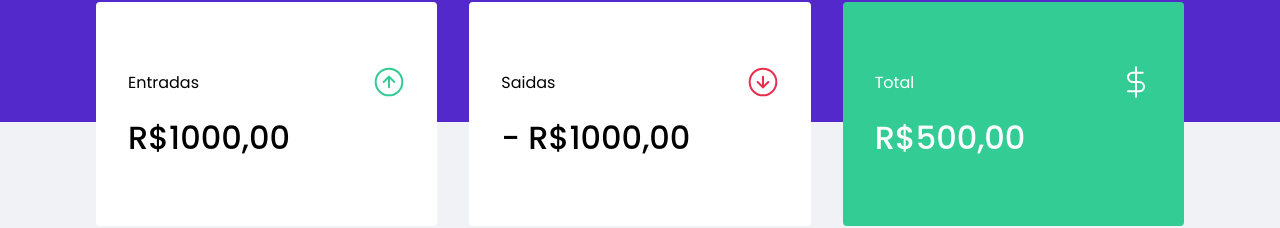
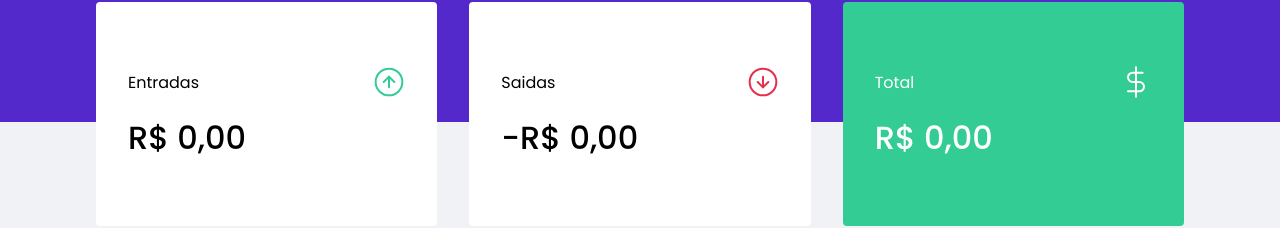
Before and after one commit to LuizHduarte/dtmoney, a React (Create React App) app: page / in a window 1280 px wide. Shown: the part 150-378 px from the top of the page. Built offline with nearby package versions, Linux system fonts and the light colour scheme; no server answers; what miragejs would draw is missing.

Commit message:
summary_complete

```diff
--- a/src/components/Summary/index.tsx
+++ b/src/components/Summary/index.tsx
@@ -8,8 +8,22 @@
 export function Summary(){
 
   const {transactions} =  useContext(TransactionContext)
-  console.log(transactions)
 
+  const summary = transactions.reduce((acc, transaction) =>{
+    if(transaction.type === 'deposit'){
+      acc.deposits += transaction.amount
+      acc.total +=transaction.amount
+    }else{
+      acc.withdraws += transaction.amount;
+      acc.total -=transaction.amount
+    }
+
+    return acc
+  },{
+    deposits : 0,
+    withdraws : 0,
+    total : 0,
+  })
 
   return(
     <Container>
@@ -18,7 +32,12 @@
           <p>Entradas</p>
           <img src={incomeImg} alt="Entradas" />
         </header>
-        <strong>R$1000,00</strong>
+        <strong>
+          {new Intl.NumberFormat('pt-BR',{
+            style : 'currency',
+            currency : 'BRL'
+          }).format(summary.deposits)}
+        </strong>
       </div>
 
       <div>
@@ -26,7 +45,11 @@
           <p>Saidas</p>
           <img src={outcomeImg} alt="Saídas" />
         </header>
-        <strong> - R$1000,00</strong>
+        <strong>-{new Intl.NumberFormat('pt-BR',{
+            style : 'currency',
+            currency : 'BRL'
+          }).format(summary.withdraws)}
+        </strong>
       </div>
 
       <div className="highlight_background">
@@ -34,7 +57,11 @@
           <p>Total</p>
           <img src={totalImg} alt="Total" />
         </header>
-        <strong>R$500,00</strong>
+        <strong>{new Intl.NumberFormat('pt-BR',{
+            style : 'currency',
+            currency : 'BRL'
+          }).format(summary.total)}
+          </strong>
       </div>
 
 
```
